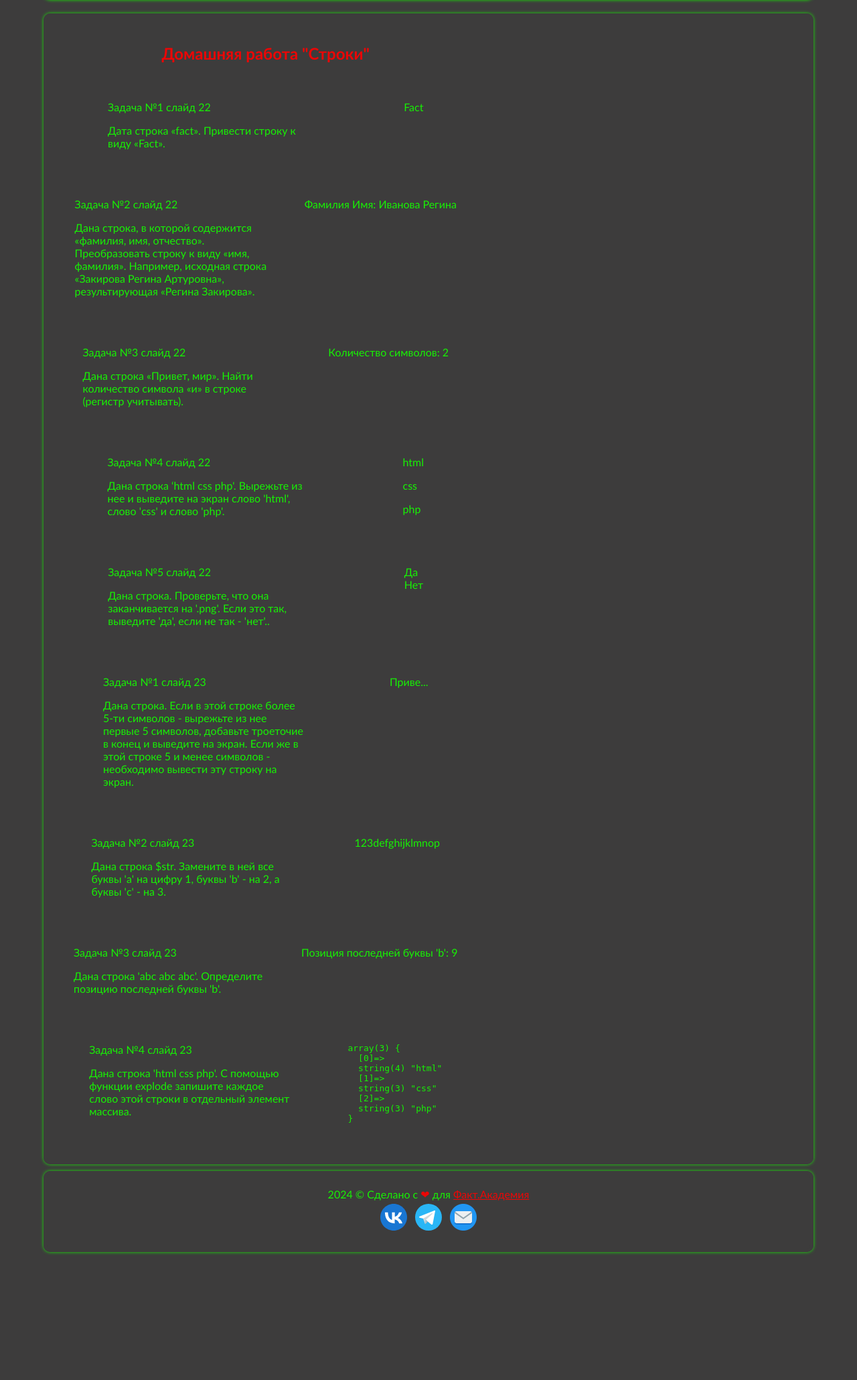
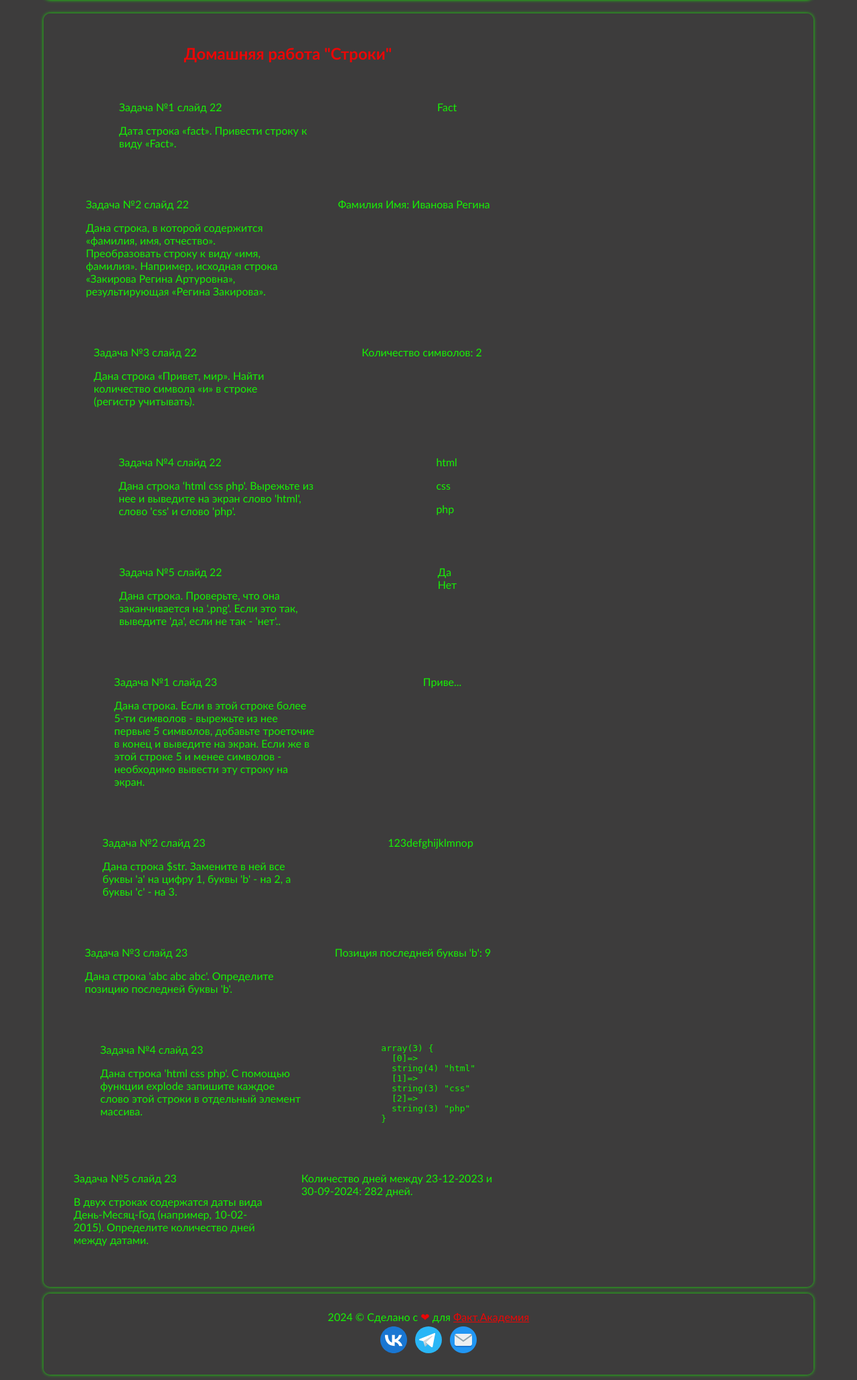
Before and after one commit to IrinaZorina/fact18, a PHP site: page /string.php in a window 1280 px wide. Shown: the part 105-2165 px from the top of the page at 67% size. Before the commit the page ends 1978 px from the top, so only its background shows below. Run offline with PHP 8.4, Linux system fonts and the light colour scheme.

Commit message:
Refactoring task #5 slide #23

```diff
--- a/common/string.php
+++ b/common/string.php
@@ -168,5 +168,34 @@
                 </p>
             </div>
         </div>
+        <div class="content">
+            <div class="content_item">
+                <p>Задача №5 слайд 23</p>
+                <p>В двух строках содержатся даты вида День-Месяц-Год (например, 10-02-2015).
+                   Определите количество дней между датами.</p>
+            </div>
+            <div class="content_item">
+                <p>
+                    <?php
+                    function countDaysBetweenDates($date1, $date2) {
+                        $timestamp1 = strtotime($date1);
+                        $timestamp2 = strtotime($date2);
+                        if ($timestamp1 === false || $timestamp2 === false) {
+                            return "Ошибка: одна или обе даты указаны в неверном формате.";
+                        }
+                        $secondsDifference = abs($timestamp1 - $timestamp2);
+                        $daysDifference = floor($secondsDifference / (60 * 60 * 24));
+
+                        return $daysDifference;
+                    }
+                    $date1 = '23-12-2023';
+                    $date2 = date('d-m-Y');
+
+                    $daysBetween = countDaysBetweenDates($date1, $date2);
+                    echo "Количество дней между {$date1} и {$date2}: {$daysBetween} дней.";
+                    ?>
+                </p>
+            </div>
+        </div>
     </main>
 </section>
```
